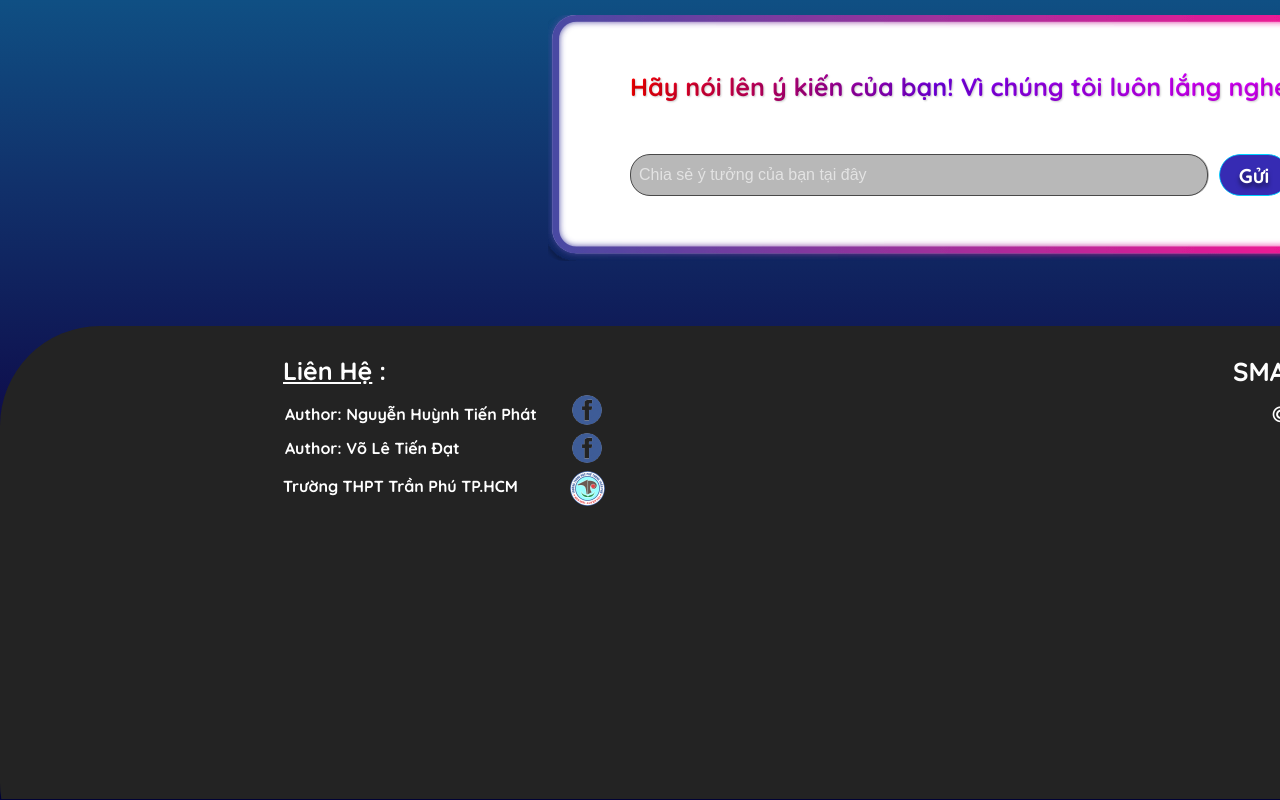
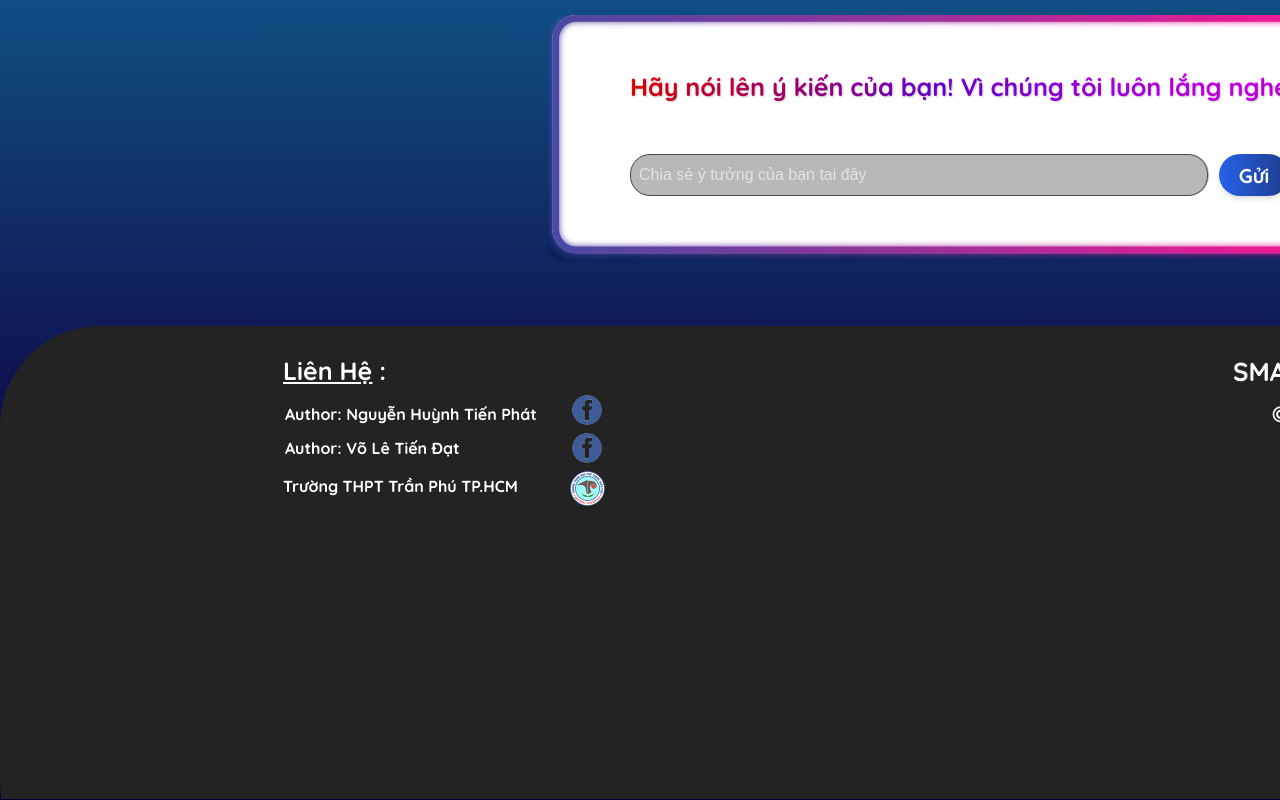
Before and after one commit to Dark-Rhin0/official-information-page, a React (Vite) app: page / in a window 1280 px wide. Shown: the part 2561-3361 px from the top of the page. Built offline with nearby package versions, Linux system fonts and the light colour scheme; a web font is replaced by a local one.

Commit message:
nâng cấp giao diện

```diff
--- a/src/components/Property1Default.jsx
+++ b/src/components/Property1Default.jsx
@@ -1,4 +1,4 @@
-import React, { useMemo } from "react";
+import React, { useMemo, useState } from "react";
 import PropTypes from "prop-types";
 import { ToastContainer, toast } from "react-toastify";
 import "react-toastify/dist/ReactToastify.css";
@@ -10,16 +10,19 @@ const Property1Default = ({
   property1DefaultLeft = "0px",
   onClick,
 }) => {
-  const property1DefaultStyle = useMemo(() => {
-    return {
+  const [isHovered, setIsHovered] = useState(false);
+
+  const property1DefaultStyle = useMemo(
+    () => ({
       position: property1DefaultPosition,
       top: property1DefaultTop,
       left: property1DefaultLeft,
-    };
-  }, [property1DefaultPosition, property1DefaultTop, property1DefaultLeft]);
+    }),
+    [property1DefaultPosition, property1DefaultTop, property1DefaultLeft]
+  );
 
   const handleClick = () => {
-    toast.success('Cảm ơn vì những đóng góp của bạn!', {
+    toast.success("Cảm ơn vì những đóng góp của bạn!", {
       position: "top-center",
       autoClose: 5000,
       hideProgressBar: true,
@@ -33,19 +36,19 @@ const Property1Default = ({
 
   return (
     <div
-      className={`relative w-[70px] h-[42px] text-center text-xl text-white font-quicksand ${className}`}
+      className={`relative w-[70px] h-[42px] text-center text-xl font-quicksand ${className}
+        transition-all duration-300 ease-in-out rounded-full overflow-hidden
+        bg-gradient-to-r from-blue-600 to-blue-900 hover:from-blue-700 hover:to-blue-950
+        ${isHovered ? "shadow-[0_0_15px_rgba(59,130,246,0.7)]" : "shadow-md"}`}
       style={property1DefaultStyle}
       onClick={handleClick}
+      onMouseEnter={() => setIsHovered(true)}
+      onMouseLeave={() => setIsHovered(false)}
     >
       <ToastContainer />
-      <img
-        className="absolute inset-0 w-full h-full rounded-81xl max-w-full max-h-full object-cover"
-        alt=""
-        src="/rectangle-5.svg"
-        id="feedback"
-      />
       <b
-        className="absolute inset-0 flex items-center justify-center [text-shadow:0px_4px_4px_rgba(0,_0,_0,_0.5)] cursor-pointer"
+        className={`absolute inset-0 flex items-center justify-center cursor-pointer text-white
+        transition-all duration-300 ${isHovered ? "scale-110" : ""}`}
       >
         Gửi
       </b>
@@ -55,13 +58,9 @@ const Property1Default = ({
 
 Property1Default.propTypes = {
   className: PropTypes.string,
-
-  /** Style props */
   property1DefaultPosition: PropTypes.string,
   property1DefaultTop: PropTypes.string,
   property1DefaultLeft: PropTypes.string,
-
-  /** Prop để xử lý nhấp chuột */
   onClick: PropTypes.func,
 };
 
```
